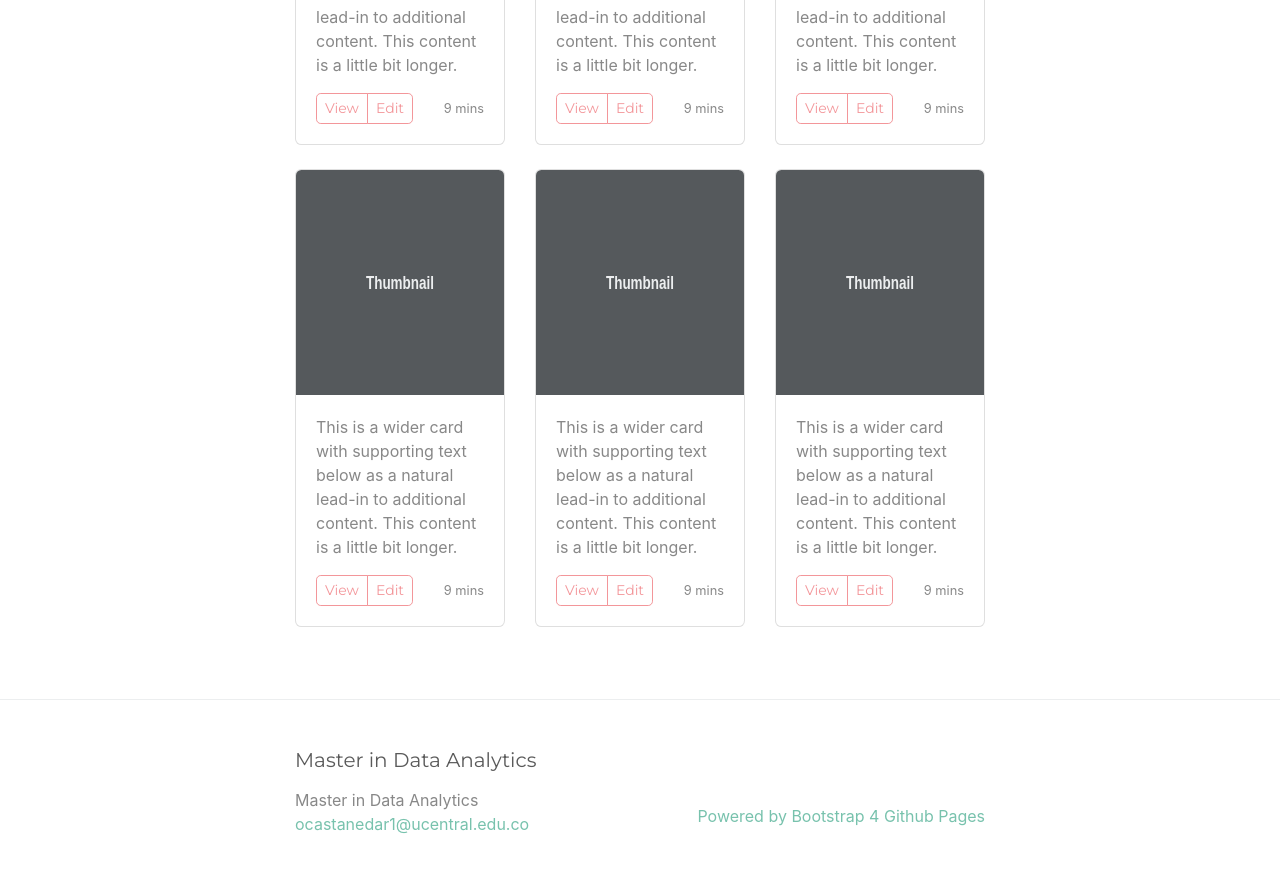
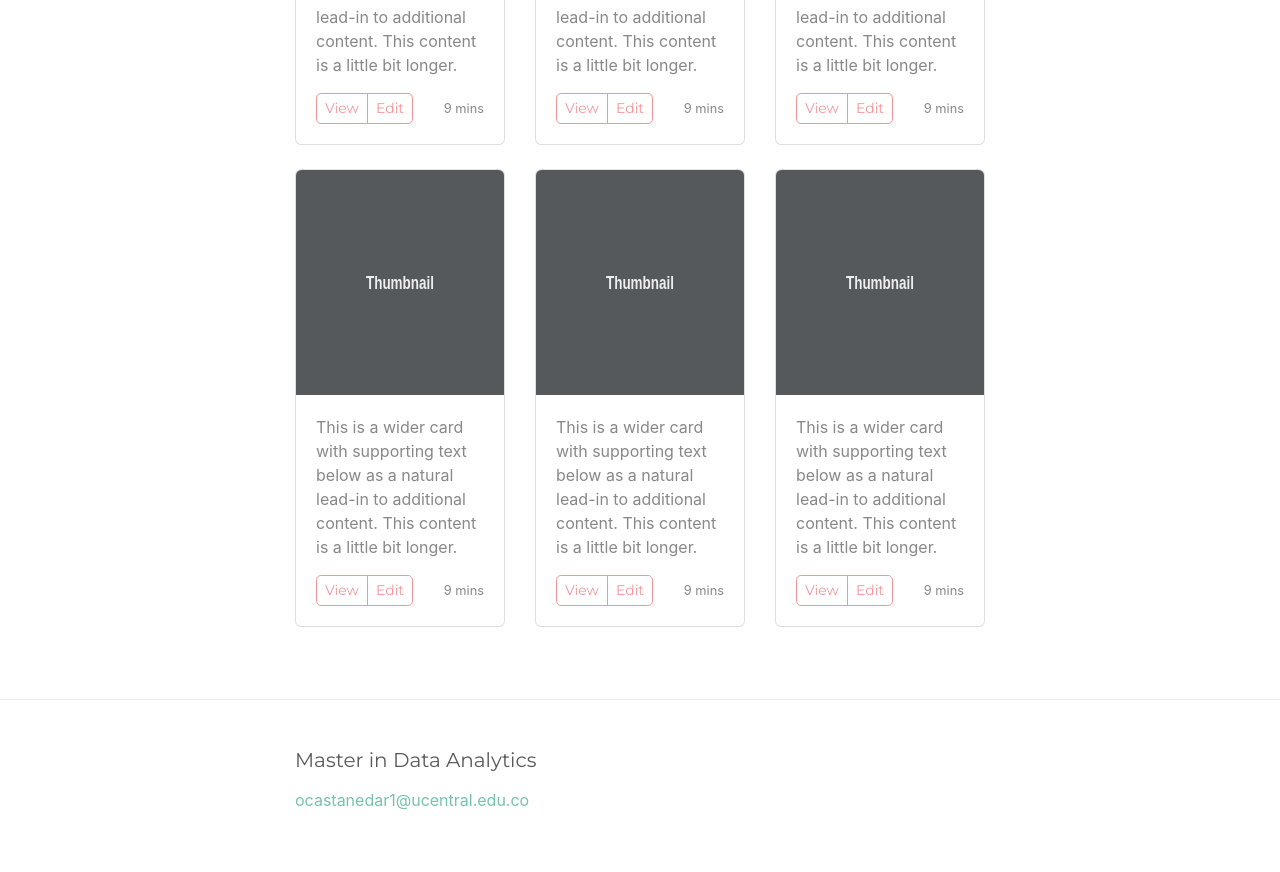
Before and after one commit to ocastanedar1/ocastanedar1.github.io, a Jekyll site: the page built from index.md, in a window 1280 px wide and 900 px high, scrolled down 1131 px. Shown: the top 872 px of the window. Built offline with Jekyll 4.4.1, drawn with Linux system fonts in a browser that asks for light colours.

Commit message:
Update footer.html

```diff
--- a/_includes/footer.html
+++ b/_includes/footer.html
@@ -8,13 +8,6 @@
 
       <div class="col-sm">
         <ul class="list-unstyled">
-          <li>
-            {%- if site.author -%}
-              {{ site.author | escape }}
-            {%- else -%}
-              {{ site.title | escape }}
-            {%- endif -%}
-          </li>
           {%- if site.email -%}
             <li>
               <a href="mailto:{{ site.email }}">
@@ -27,11 +20,7 @@
 
 
       <div class="col-sm text-right">
-        <p>{{- site.description | escape -}}</p>
 
-        <p>
-          <a href="https://nicolas-van.github.io/bootstrap-4-github-pages/">Powered by Bootstrap 4 Github Pages</a>
-        </p>
       </div>
 
     </div>
```
